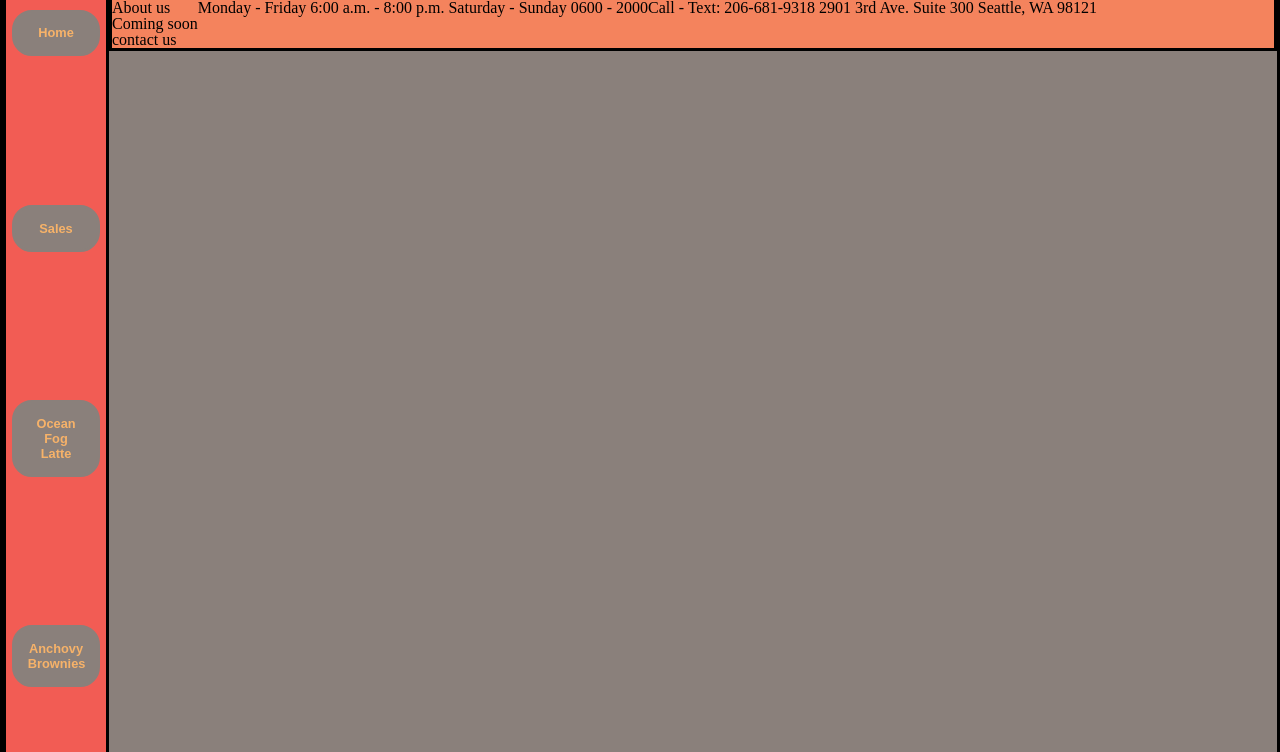
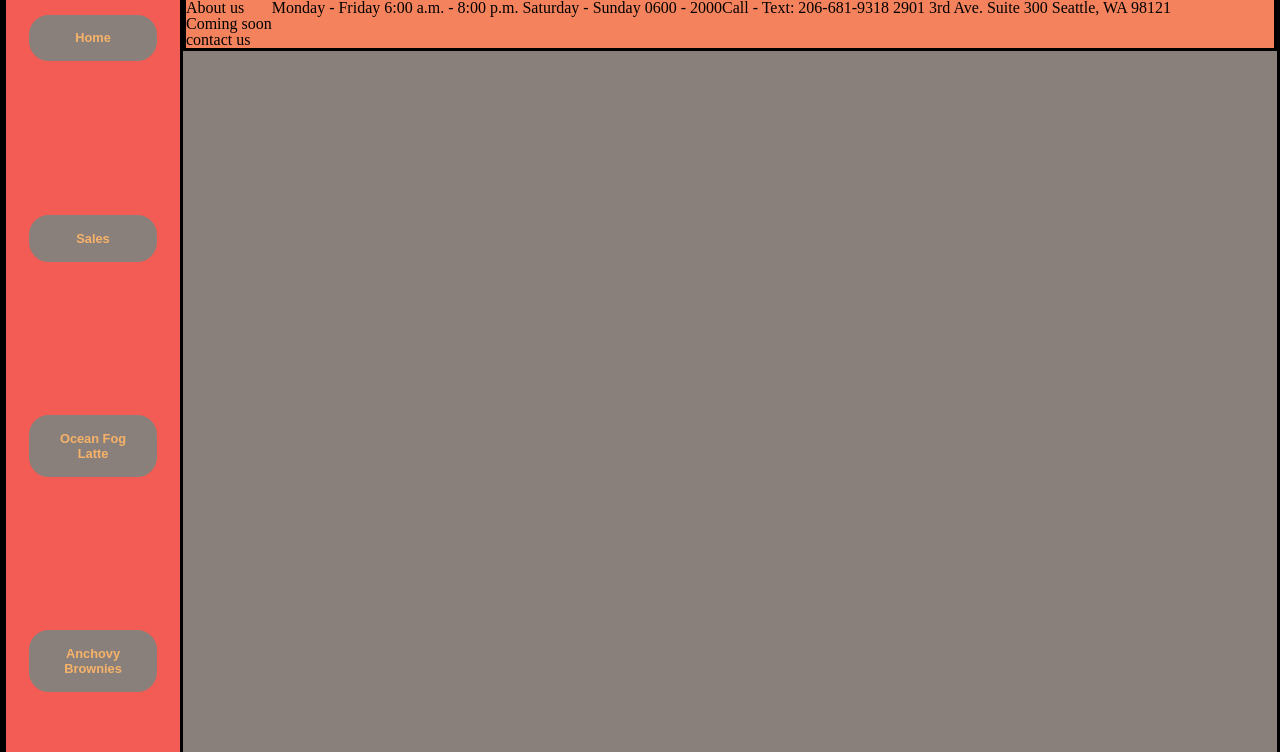
Before and after one commit to heckerdavid/cookie-stand, a plain HTML site: page html/index.html in a window 1280 px wide. Shown: the part 145-897 px from the top of the page. Drawn offline with Linux system fonts and the light colour scheme.

Commit message:
Button style update.

```diff
--- a/css/style.css
+++ b/css/style.css
@@ -9,6 +9,7 @@ hsl(38, 8%, 72%) */
 
 nav {
   display: flex;
+  width: 180px;
 }
 
 nav ul {
@@ -17,7 +18,7 @@ nav ul {
   height: 1200px;
   border: solid black;
   justify-content: space-evenly;
-  width: 100px;
+  width: 100%;
   align-items: center;
   background-color: hsl(3, 86%, 64%);
 }
@@ -63,7 +64,7 @@ button {
   border-radius: 20px;
   border: solid hsl(21, 6%, 51%);
   padding: 1em;
-  width: 88px;
+  width: 128px;
   color: hsl(31, 90%, 69%);
   font-weight: bold;
   font-size: 0.8em;
--- a/html/index.html
+++ b/html/index.html
@@ -13,8 +13,8 @@
 
     <nav>
       <ul>
-        <li><button><a href="index.html">Home</a></button></li>
-        <li><button><a href="sales.html">Sales</a></button></li>
+        <li><a href="index.html"><button>Home</button></a></li>
+        <li><a href="sales.html"><button>Sales</button></a></li>
         <li><button>Ocean Fog Latte</button></li>
         <li><button>Anchovy Brownies</button></li>
         <li><button>Fish Egg Bubble Tea</button></li>
```
